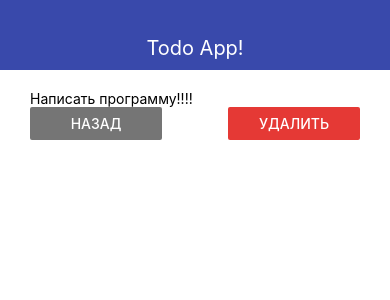
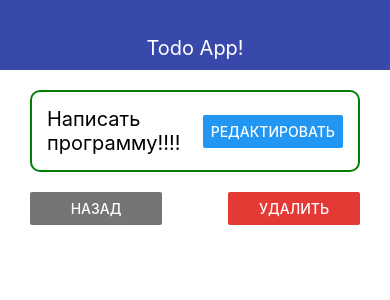
Before and after one commit to voloshchik/RN-TODO, a React Native app: screen / in a window 390 px wide. Shown: the top 300 px of the page. Built offline with nearby package versions, Linux system fonts and the light colour scheme.

Commit message:
29 CardApp

```diff
--- a/src/screens/TodoScreen.js
+++ b/src/screens/TodoScreen.js
@@ -1,10 +1,15 @@
 import React from "react";
 import { View, Text, StyleSheet, Button } from "react-native";
-import {THEME} from '../theme'
+import { THEME } from "../theme";
+import AppCard from "../ui/AppCard";
 const TodoSreen = ({ goBack, todo }) => {
   return (
     <View>
-      <Text>{todo.title}</Text>
+      <AppCard style={styles.card}>
+        <Text style={styles.title}>{todo.title}</Text>
+        <Button title="редактировать" />
+      </AppCard>
+
       <View style={styles.buttons}>
         <View style={styles.button}>
           <Button title="Назад" onPress={goBack} color={THEME.GREY_COLOR} />
@@ -28,6 +33,13 @@
   },
   button: {
     width: "40%"
+  },
+  title: {
+    fontSize: 20
+  },
+  card: {
+    marginBottom: 20,
+    padding: 15
   }
 });
 export default TodoSreen;
--- /dev/null
+++ b/src/ui/AppCard.js
@@ -0,0 +1,23 @@
+import React from "react";
+import { View, Text, StyleSheet } from "react-native";
+
+const AppCard = props => {
+  return (
+    <View style={{ ...styles.default, ...props.style }}>{props.children}</View>
+  );
+};
+const styles = StyleSheet.create({
+  default: {
+    padding: 20,
+    borderWidth: 2,
+    borderColor: "green",
+    flexDirection: "row",
+    justifyContent: "space-between",
+    alignItems: "center",
+    // shadowColor: "#000",
+    backgroundColor: "#fff",
+    elevation: 8,
+    borderRadius: 10
+  }
+});
+export default AppCard;
```
